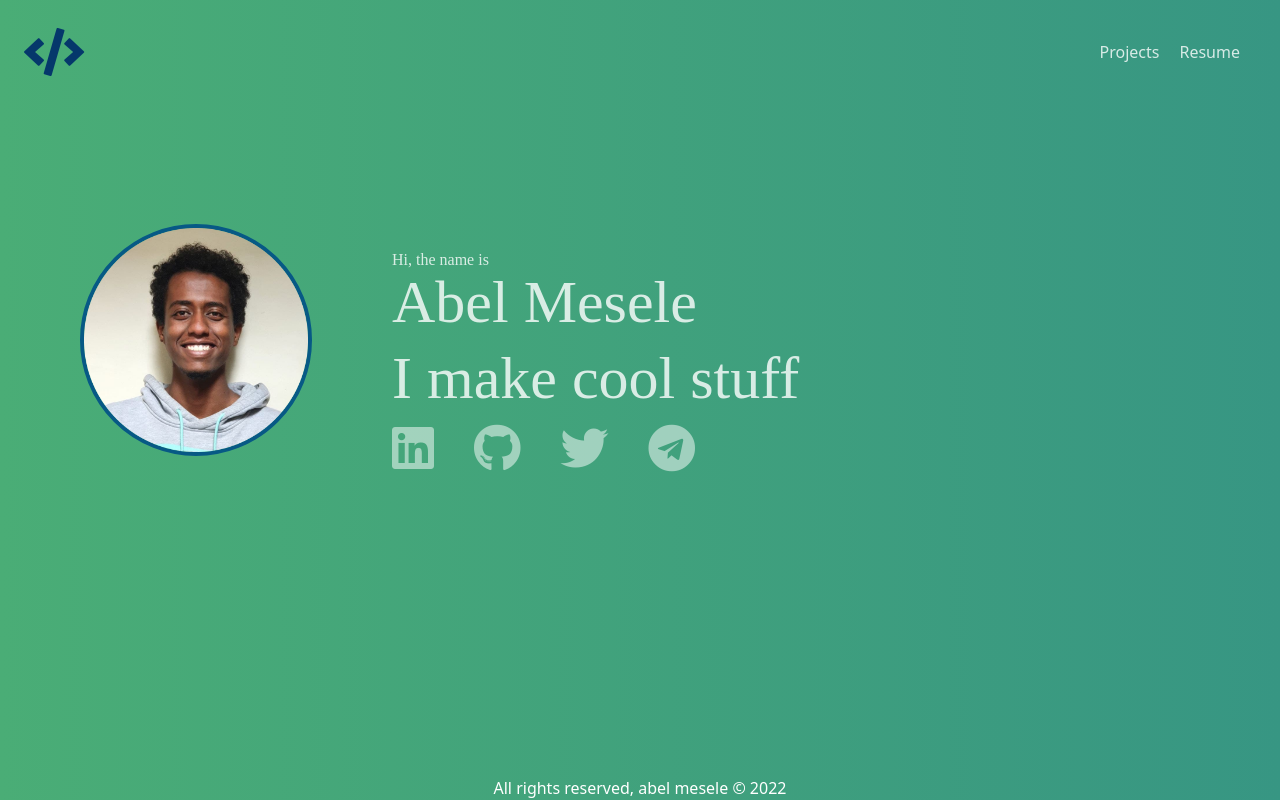
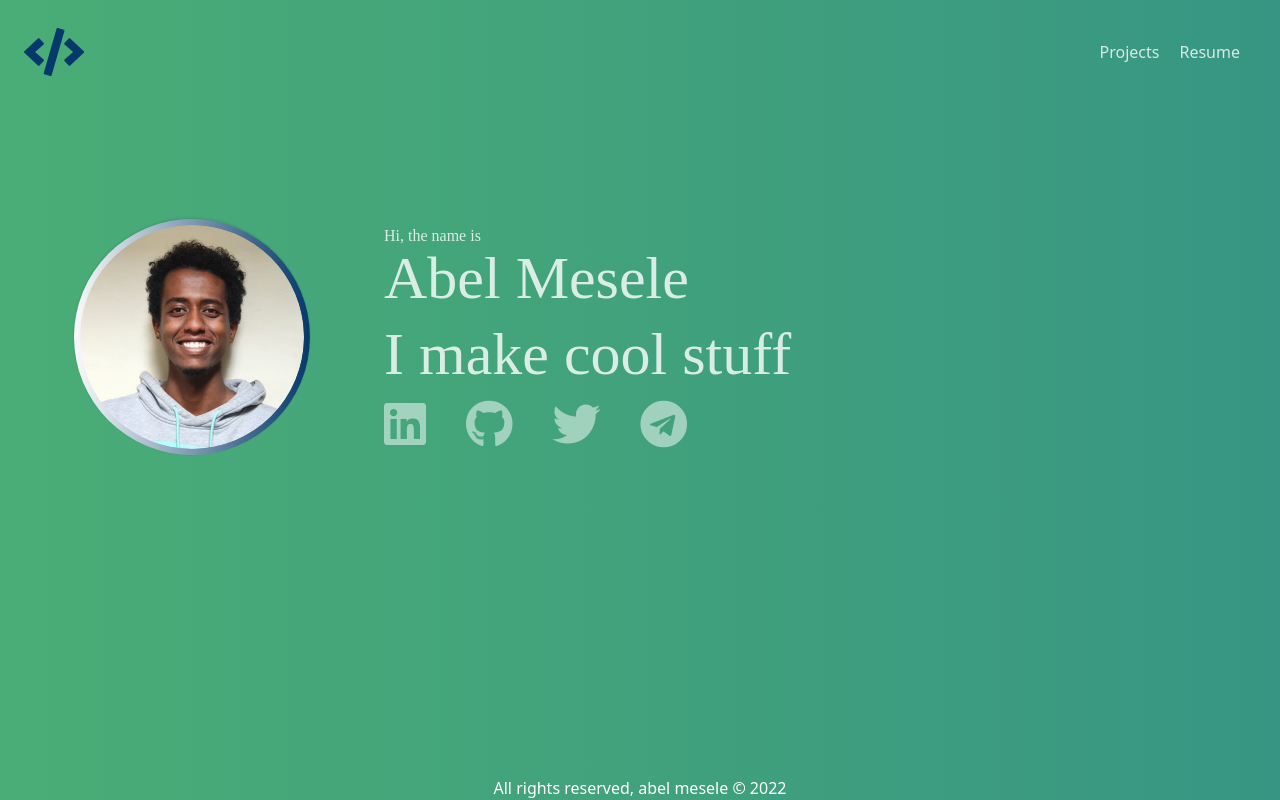
Before and after one commit to AtoBrightSide/portfolio-site, a Vue app: page / in a window 1280 px wide. Built offline with nearby package versions, Linux system fonts and the light colour scheme.

Commit message:
fix: update spin animation

```diff
--- a/src/views/Herosection.vue
+++ b/src/views/Herosection.vue
@@ -1,9 +1,60 @@
 <template>
-  <div
-    class="flex flex-col items-center justify-start space-y-0 mx-auto mt-10 font-body md:p-20 md:space-x-20 md:flex-row md:space-y-0"
-  >
-    <div class="mb-10 justify-center items-center md:items-start border-solid border-4 border-sky-800 rounded-full">
-      <!-- <svg
+  <div class="flex flex-col items-center justify-start space-y-0 mx-auto mt-10 font-body md:p-20 md:space-x-20 md:flex-row md:space-y-0">
+    <div class="relative h-32 w-32 md:h-56 md:w-56">
+      <div
+        class="rounded-full absolute bg-gradient-to-r from-hotmag to-veryLightGray animate-spin shadow inset-0 -m-1.5"
+      ></div>
+      <img
+        src="../assets/photo_2022-07-17_20-35-23-modified.png"
+        alt="its_me"
+        class="h-full w-full object-contain rounded-full relative border-1"
+      />
+    </div>
+    <div>
+      <div class="flex-col md:space-y-4 p-5 md:p-0">
+        <div class="text-white/80 font-thin">
+          Hi, the name is
+          <div class="text-4xl md:text-6xl">Abel Mesele</div>
+        </div>
+        <div class="flex text-4xl text-white/80 font-thin md:text-6xl">
+          I make cool stuff
+        </div>
+        <div class="flex space-x-10 justify-start mt-5 list-none md:ml-0">
+          <a
+            href="https://www.linkedin.com/in/abel-mesele-4a9b5b194/"
+            target="_blank"
+            class="no-underline"
+            ><i
+              class="fab fa-linkedin fa-2x text-4xl text-white/50 hover:text-hotmag md:text-5xl"
+            ></i
+          ></a>
+          <a href="https://github.com/AtoBrightSide" target="_blank"
+            ><i
+              class="fab fa-github fa-2x text-4xl text-white/50 hover:text-hotmag md:text-5xl"
+            ></i
+          ></a>
+          <a href="https://twitter.com/abelmesele1" target="_blank"
+            ><i
+              class="fab fa-twitter fa-2x text-4xl text-white/50 hover:text-hotmag md:text-5xl"
+            ></i
+          ></a>
+          <a href="https://t.me/Ato_BrightSide" target="_blank"
+            ><i
+              class="fab fa-telegram fa-2x text-4xl text-white/50 hover:text-hotmag md:text-5xl"
+            ></i
+          ></a>
+        </div>
+      </div>
+    </div>
+  </div>
+</template>
+
+<script scoped>
+export default {
+  name: "Herosection",
+};
+</script>
+<!-- <svg
         class="animate-float"
         version="1.1"
         id="Layer_1"
@@ -96,47 +147,3 @@
 	c7.636,0,15.336,1.684,22.887,5.004c26.766,11.771,29.011,39.047,29.027,39.251V121.405z"
         />
       </svg> -->
-      <img src="../assets/photo_2022-07-17_20-35-23-modified.png" alt="me" class="w-32 md:w-56">
-    </div>
-    <div class="flex-col md:space-y-4 p-5 md:p-0">
-      <div class="text-white/80 font-thin">
-        Hi, the name is
-        <div class="text-4xl md:text-6xl">Abel Mesele</div>
-      </div>
-      <div class="flex text-4xl text-white/80 font-thin md:text-6xl">
-        I make cool stuff
-      </div>
-      <div class="flex space-x-10 justify-start mt-5 list-none md:ml-0">
-        <a
-          href="https://www.linkedin.com/in/abel-mesele-4a9b5b194/"
-          target="_blank"
-          class="no-underline"
-          ><i
-            class="fab fa-linkedin fa-2x text-4xl text-white/50 hover:text-hotmag md:text-5xl"
-          ></i
-        ></a>
-        <a href="https://github.com/AtoBrightSide" target="_blank"
-          ><i
-            class="fab fa-github fa-2x text-4xl text-white/50 hover:text-hotmag md:text-5xl"
-          ></i
-        ></a>
-        <a href="https://twitter.com/abelmesele1" target="_blank"
-          ><i
-            class="fab fa-twitter fa-2x text-4xl text-white/50 hover:text-hotmag md:text-5xl"
-          ></i
-        ></a>
-        <a href="https://t.me/Ato_BrightSide" target="_blank"
-          ><i
-            class="fab fa-telegram fa-2x text-4xl text-white/50 hover:text-hotmag md:text-5xl"
-          ></i
-        ></a>
-      </div>
-    </div>
-  </div>
-</template>
-
-<script scoped>
-export default {
-  name: "Herosection",
-};
-</script>
--- a/tailwind.config.cjs
+++ b/tailwind.config.cjs
@@ -16,7 +16,7 @@ module.exports = {
       },
       animation: {
         float: "float 2s ease-out infinite",
-        spin: "spin 1s infinite linear",
+        spin: "spin 2s infinite linear",
       },
       keyframes: {
         float: {
```
